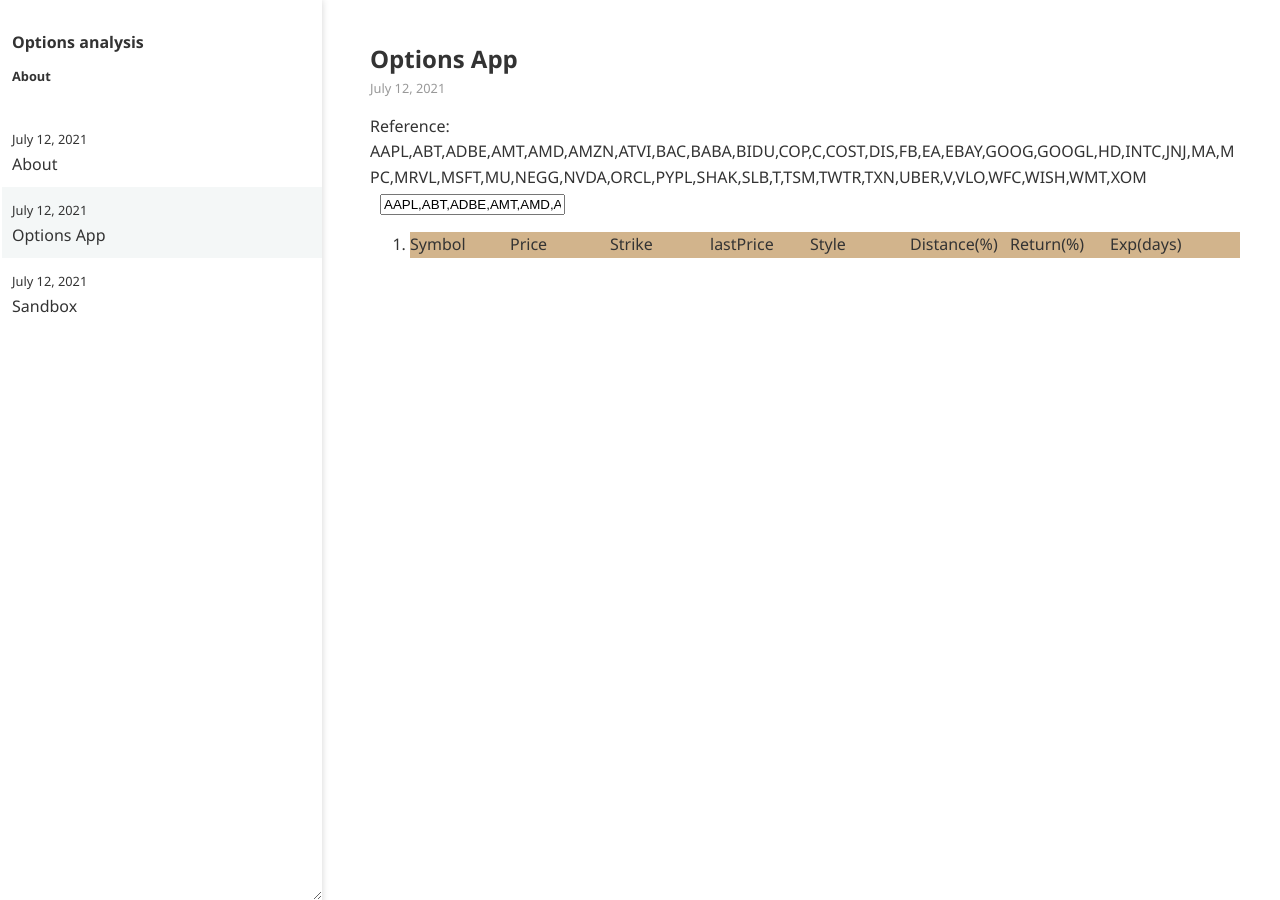
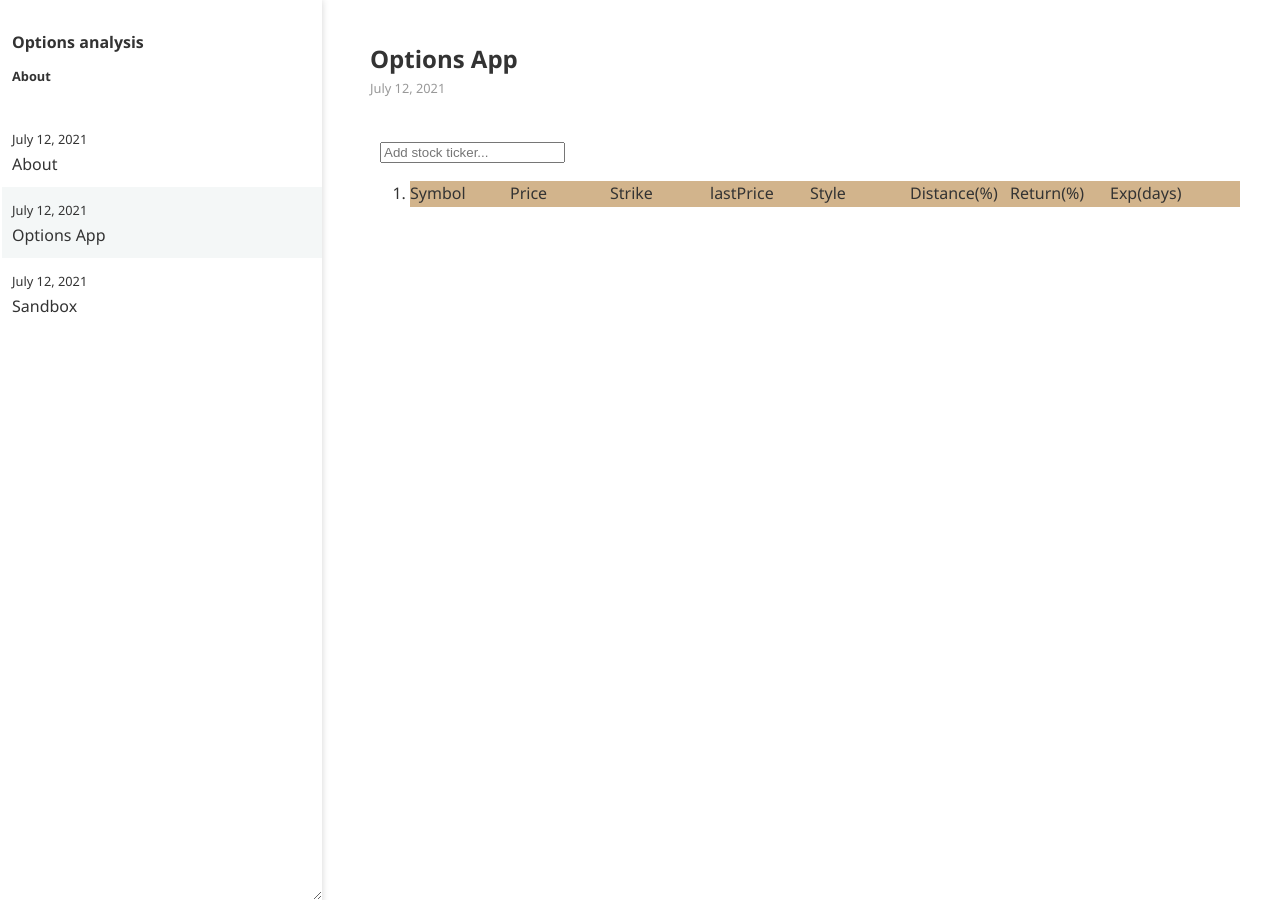
Before and after one commit to Chipingai/Chipingai.github.io, a Jekyll site: the page _posts/2021-07-12-options-app.html, which Jekyll copies as it is, in a window 1280 px wide. Built offline with Jekyll 4.4.1, drawn with Linux system fonts in a browser that asks for light colours.

Commit message:
Update 2021-07-12-options-app.html

```diff
--- a/_posts/2021-07-12-options-app.html
+++ b/_posts/2021-07-12-options-app.html
@@ -1,6 +1,6 @@
 <div>
 
-<span style="word-wrap:break-word">Reference: AAPL,ABT,ADBE,AMT,AMD,AMZN,ATVI,BAC,BABA,BIDU,COP,C,COST,DIS,FB,EA,EBAY,GOOG,GOOGL,HD,INTC,JNJ,MA,MPC,MRVL,MSFT,MU,NEGG,NVDA,ORCL,PYPL,SHAK,SLB,T,TSM,TWTR,TXN,UBER,V,VLO,WFC,WISH,WMT,XOM</span>
+<span style="word-wrap:break-word" id="reference"></span>
 
 <br>
 
@@ -9,8 +9,7 @@
 			event.preventDefault();
 			submitTicker();
 		}"
-id="tickerInput" type="text" style="margin-left:10px; margin-right:10px" value="AAPL,ABT,ADBE,AMT,AMD,AMZN,ATVI,BAC,BABA,BIDU,COP,C,COST,DIS,FB,EA,EBAY,GOOG,GOOGL,HD,INTC,JNJ,MA,MPC,MRVL,MSFT,MU,NEGG,NVDA,ORCL,PYPL,SHAK,SLB,T,TSM,TWTR,TXN,UBER,V,VLO,WFC,WISH,WMT,XOM"
-autocomplete="off" placeholder="Add stock ticker...">
+id="tickerInput" type="text" style="margin-left:10px; margin-right:10px" autocomplete="off" placeholder="Add stock ticker...">
 
   <ol style="height:500px; position:relative; overflow:auto;" id="list"><li style="background-color:tan; position:sticky; top:0px; "><span style="width:100px; display:inline-block;">Symbol</span><span style="width:100px; display:inline-block;">Price</span><span style="width:100px; display:inline-block;">Strike</span><span style="width:100px; display:inline-block;">lastPrice</span><span style="width:100px; display:inline-block;">Style</span><span style="width:100px; display:inline-block;">Distance(%)</span><span style="width:100px; display:inline-block;">Return(%)</span><span style="width:100px; display:inline-block;">Exp(days)</span>
 </li></ol>
@@ -31,8 +32,6 @@ function submitTicker() {
   function true_expiration(time) {
    return time + 24*60*60;
   }
-
-
 
   function within_two_weeks(unix_time) {
     let now = Date.now();
@@ -101,7 +100,7 @@ var aprReturn = 0;
 var distanceMin = 8;
 var aprReturnMin = 6;
 var volumeMin = 5;
-var bidMin = 0.05;
+var bidMin = -0.05;
 var lastTradeDateMin = -3;
 
 Promise.all(promises).then(function() {
```
Also changed, not shown: other parts of _posts/2021-07-12-options-app.html (+2 -0 lines).
